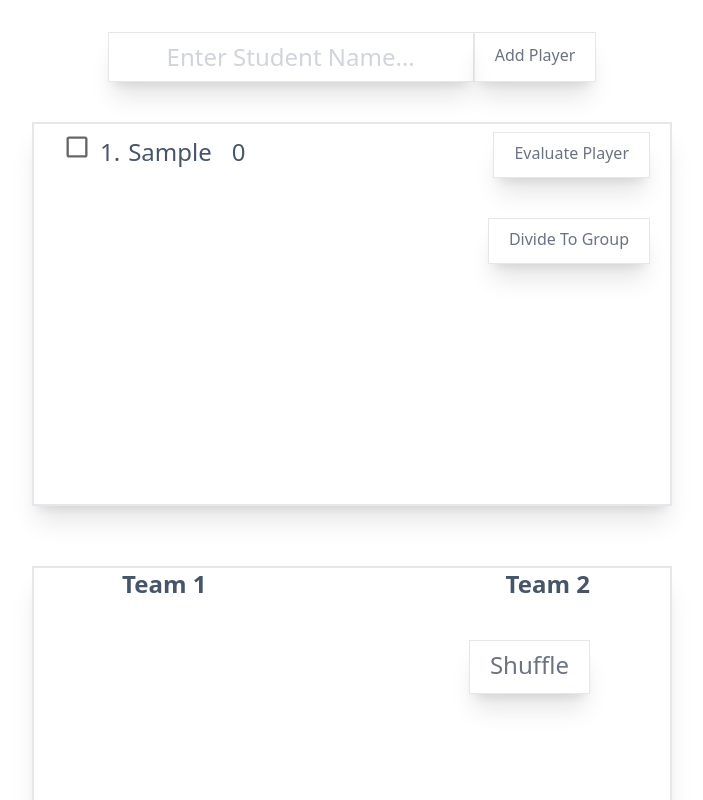
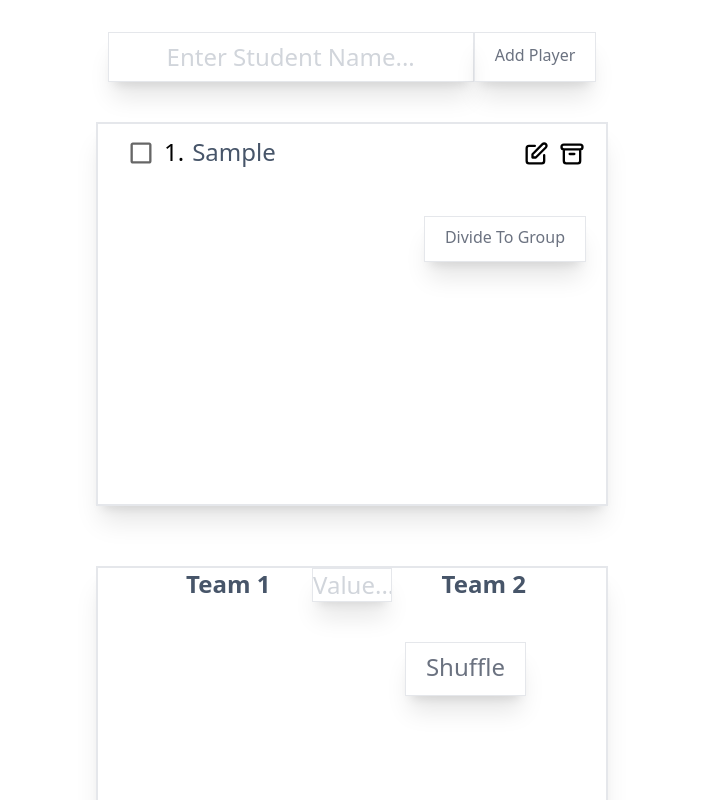
Before and after one commit to Vahe787/StudentInfoTable, a React (Create React App) app: page / in a window 1280 px wide. Both pictures are taken after typing "Sample" into the empty fields and a click on the button "Add Player". Shown: the top 800 px of the page, without its empty margins (288-991 px from the left). Built offline with nearby package versions, Linux system fonts and the light colour scheme.

Commit message:
add(): added methods

```diff
--- a/src/components/Main.js
+++ b/src/components/Main.js
@@ -4,6 +4,9 @@ import CheckBox from "./checkBox/CheckBox";
 import Header from "./Header";
 import Button from "./Button";
 import { randomIntFromInterval } from "./helper/randomIntFromInterval";
+import Delete from "./icons/Delete";
+import Evulate from "./icons/Evulate";
+import ChangeRate from "./icons/ChangeRate";
 
 const textButtonClassNames =
   "  pr-5 pl-5 pt-2 pb-3 shadow-xl text-gray-500 border transition hover:bg-blue-400";
@@ -14,8 +17,10 @@ const Main = () => {
   const [group1, setGroup1] = useState([]);
   const [group2, setGroup2] = useState([]);
   const [isPresent] = useState(false);
-  const [rate, setRate] = useState(0);
+  const [rate, setRate] = useState("");
   const [isChanged] = useState(false);
+  let [countForShuffle, setCountForShuffle] = useState(0);
+  const [groupsDifferenceValue, setGroupsDifferenceValue] = useState("");
   const [items, setItems] = useState(
     JSON.parse(localStorage.getItem("items")) || []
   );
@@ -35,7 +40,7 @@ const Main = () => {
         isPresent,
         isChanged,
       };
-      setItems((items) => [...items, newStud]);
+      setItems((prevState) => [...prevState, { ...newStud }]);
     } else {
       alert("Enter Something...");
     }
@@ -110,16 +115,14 @@ const Main = () => {
 
     setGroup1(team1);
     setGroup2(team2);
-    console.log(team1Sum, team2Sum);
   };
-  // console.log(group1, group2);
 
   const shuffleStud = () => {
-    let count = 0;
+    if (group1.length && group2.length) {
       const iterationCount = group1.length * group2.length;
 
       while (true) {
-      if (count > iterationCount) {
+        if (countForShuffle > iterationCount) {
           break;
         }
 
@@ -143,9 +146,10 @@ const Main = () => {
           }
           return acc;
         }, 0);
+
         if (
-        sumOfNewGroup1 - sumOfNewGroup2 <= 1 &&
-        sumOfNewGroup1 - sumOfNewGroup2 >= -1
+          sumOfNewGroup1 - sumOfNewGroup2 <= groupsDifferenceValue &&
+          sumOfNewGroup1 - sumOfNewGroup2 >= -groupsDifferenceValue
         ) {
           console.log(sumOfNewGroup1, sumOfNewGroup2);
           const newGroup1 = [...group1];
@@ -156,18 +160,25 @@ const Main = () => {
 
           setGroup1(newGroup1);
           setGroup2(newGroup2);
+
           break;
         }
+      }
+      countForShuffle++;
+    }
 
-      count++;
-    }
+    setCountForShuffle(countForShuffle);
+  };
+
+  const deleteStud = (id) => {
+    setItems(items.filter((item) => item.id !== id));
   };
 
   return (
     <div>
       <Header saveStud={saveStud} handleStud={handleStud} stud={stud} />
       <div className="flex justify-center pb-5">
-        <div className="shadow-xl border-2 mt-10  overflow-x-auto h-96 w-3/6">
+        <div className="shadow-xl border-2 mt-10  overflow-x-auto h-96 w-2/5">
           {items.map((el) => {
             return (
               <div key={el.id} className="flex">
@@ -178,11 +189,11 @@ const Main = () => {
                       onChange={(e) => handleIsPresent(el.id, e.target.checked)}
                     />
 
-                    <li className="text-2xl text-slate-600 mt-3">{`${el.count}.`}</li>
+                    <li className="text-2xl text-slate- mt-3">{`${el.count}.`}</li>
                     <li className="text-2xl text-slate-600 ml-2 mt-3">
                       {el.stud}
                     </li>
-                    <p className="text-2xl text-slate-600 mt-3 ml-5">
+                    <p className="text-2xl text-slate-600 ml-5 mt-3">
                       {el.rate}
                     </p>
                     <div
@@ -192,22 +203,28 @@ const Main = () => {
                       }}
                     >
                       <input
+                        value={rate}
                         className="shadow-xl w-20 ml-5 mt-3 text-gray-500 text-center border outline-none placeholder-gray-300"
                         onChange={(e) => setRate(e.target.value)}
                       />
                       <Button
                         handleClick={() => evaluateStud(el.id)}
-                        className="p-1 ml-2 shadow-xl text-gray-500 border transition hover:bg-blue-400"
-                        text="Rate"
+                        className="ml-3 font-bold transition hover:text-green-400 transition hover:scale-150"
+                        icon={<ChangeRate />}
                       />
                     </div>
                   </ol>
                 </div>
-                <div className="ml-auto pr-5 mt-2">
+                <div className="ml-auto pr-5 mt-4">
                   <Button
                     handleClick={() => isEvaluateStud(el.id)}
-                    className={textButtonClassNames}
-                    text="Evaluate Player"
+                    className="mr-2 font-bold transition hover:text-green-400 transition hover:scale-125"
+                    icon={<Evulate />}
+                  />
+                  <Button
+                    handleClick={() => deleteStud(el.id)}
+                    className="font-bold transition hover:text-red-600 transition hover:scale-125"
+                    icon={<Delete />}
                   />
                 </div>
               </div>
@@ -223,7 +240,7 @@ const Main = () => {
         </div>
       </div>
       <div className="flex justify-center pb-5">
-        <div className="shadow-xl border-2 mt-10 pl-20 pr-20 overflow-x-auto h-96 w-3/6 text-2xl text-slate-600">
+        <div className="shadow-xl border-2  mt-10 pl-20 pr-20 overflow-x-auto h-96 w-2/5 text-2xl text-slate-600">
           <div className="flex justify-center">
             <div>
               <p className="font-bold ml-2">Team 1</p>
@@ -237,6 +254,16 @@ const Main = () => {
               })}
             </div>
             <div className="ml-auto">
+              <input
+                value={groupsDifferenceValue}
+                onChange={(e) =>
+                  setGroupsDifferenceValue(Number(e.target.value))
+                }
+                className="w-20 shadow-xl text-gray-500 text-center border outline-none placeholder-gray-300"
+                placeholder="Value..."
+              />
+            </div>
+            <div className="ml-auto">
               <p className="font-bold ml-2">Team 2</p>
               {group2.map((el) => {
                 return (
@@ -248,13 +275,23 @@ const Main = () => {
               })}
             </div>
           </div>
-          <div className="flex justify-end mt-10">
+          {group1.length > group2.length || group1.length < group2.length ? (
+            <div className="flex justify-end mt-10 invisible">
               <Button
                 handleClick={shuffleStud}
                 className={textButtonClassNames}
                 text="Shuffle"
               />
             </div>
+          ) : (
+            <div className="flex justify-end mt-10 visible">
+              <Button
+                handleClick={shuffleStud}
+                className={textButtonClassNames}
+                text="Shuffle"
+              />
+            </div>
+          )}
         </div>
       </div>
     </div>
--- a/src/components/checkBox/CheckBox.js
+++ b/src/components/checkBox/CheckBox.js
@@ -11,7 +11,7 @@ const CheckBox = ({ checked, onChange }) => {
         onChange={onChange}
         {...label}
         sx={{
-          "& .MuiSvgIcon-root": { fontSize: 28 },
+          "& .MuiSvgIcon-root": { fontSize: 28, mt: 0.8 },
         }}
       />
     </div>
--- /dev/null
+++ b/src/components/icons/ChangeRate.js
@@ -0,0 +1,20 @@
+const ChangeRate = () => {
+  return (
+    <svg
+      xmlns="http://www.w3.org/2000/svg"
+      className="h-4 w-4"
+      fill="none"
+      viewBox="0 0 24 24"
+      stroke="currentColor"
+      strokeWidth={2}
+    >
+      <path
+        strokeLinecap="round"
+        strokeLinejoin="round"
+        d="M15.232 5.232l3.536 3.536m-2.036-5.036a2.5 2.5 0 113.536 3.536L6.5 21.036H3v-3.572L16.732 3.732z"
+      />
+    </svg>
+  );
+};
+
+export default ChangeRate;
--- /dev/null
+++ b/src/components/icons/Delete.js
@@ -0,0 +1,20 @@
+const Delete = () => {
+  return (
+    <svg
+      xmlns="http://www.w3.org/2000/svg"
+      className="h-7 w-7"
+      fill="none"
+      viewBox="0 0 24 24"
+      stroke="currentColor"
+      strokeWidth="2"
+    >
+      <path
+        strokeLinecap="round"
+        strokeLinejoin="round"
+        d="M5 8h14M5 8a2 2 0 110-4h14a2 2 0 110 4M5 8v10a2 2 0 002 2h10a2 2 0 002-2V8m-9 4h4"
+      />
+    </svg>
+  );
+};
+
+export default Delete;
--- /dev/null
+++ b/src/components/icons/Evulate.js
@@ -0,0 +1,20 @@
+const Evulate = () => {
+  return (
+    <svg
+      xmlns="http://www.w3.org/2000/svg"
+      className="h-7 w-7"
+      fill="none"
+      viewBox="0 0 24 24"
+      stroke="currentColor"
+      strokeWidth={2}
+    >
+      <path
+        strokeLinecap="round"
+        strokeLinejoin="round"
+        d="M11 5H6a2 2 0 00-2 2v11a2 2 0 002 2h11a2 2 0 002-2v-5m-1.414-9.414a2 2 0 112.828 2.828L11.828 15H9v-2.828l8.586-8.586z"
+      />
+    </svg>
+  );
+};
+
+export default Evulate;
```
Lines whose indentation alone changed are shown as unchanged.
